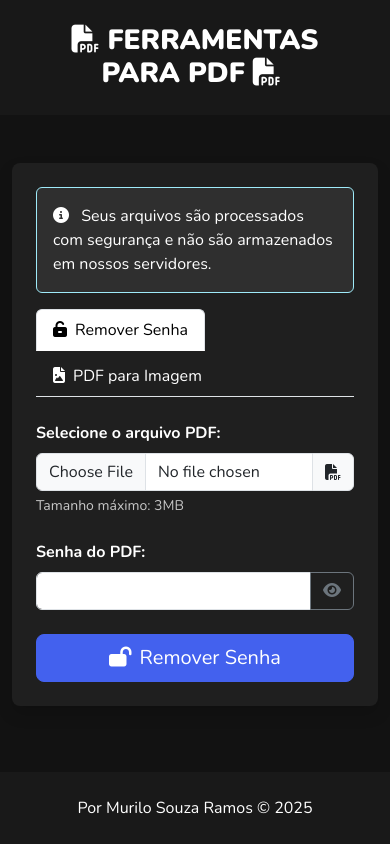
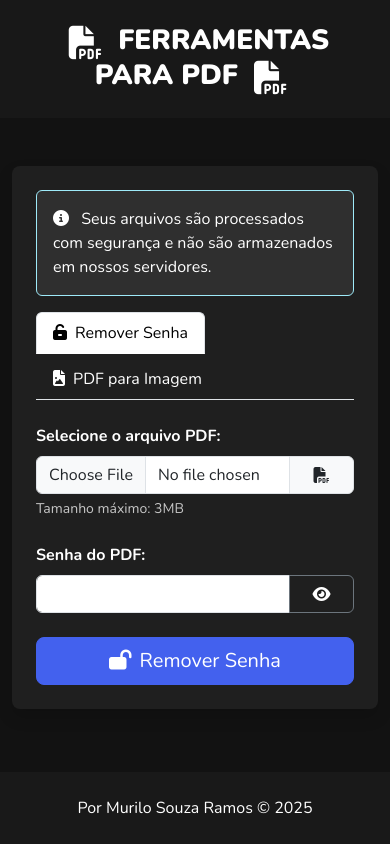
Before and after one commit to murs77r/RemoverSenhaPDF-API-Rest, a plain HTML site: page index.html in a window 390 px wide. Drawn offline with nearby package versions, Linux system fonts and the light colour scheme.

Commit message:
Adiciona novos estilos para botões e ícones, melhora a responsividade e atualiza a versão do script personalizado para v4

```diff
--- a/index.html
+++ b/index.html
@@ -5,18 +5,15 @@
     <meta name="viewport" content="width=device-width, initial-scale=1.0">
     <title>Ferramentas para PDF</title>
     <link rel="icon" type="image/png" href="https://i.ibb.co/MMdSHDp/financa.png">
-    <!-- Bootstrap CSS -->
     <link href="https://cdn.jsdelivr.net/npm/bootstrap@5.3.0/dist/css/bootstrap.min.css" rel="stylesheet">
-    <!-- Font Awesome -->
     <link rel="stylesheet" href="https://cdnjs.cloudflare.com/ajax/libs/font-awesome/6.4.0/css/all.min.css">
-    <!-- Custom CSS -->
     <link rel="stylesheet" href="style/style.css?v=6">
     <link href="https://fonts.googleapis.com/css2?family=Nunito:ital,wght@0,200..1000;1,200..1000&display=swap" rel="stylesheet">
 </head>
 <body class="d-flex flex-column min-vh-100">
     <div class="container-fluid bg-primary text-white p-4">
         <div class="container">
-            <h1><i style="margin-right: 0!important;" class="fas fa-file-pdf me-2"></i> FERRAMENTAS PARA PDF <i class="fas fa-file-pdf me-2"></i></h1>
+            <h1><i class="fas fa-file-pdf title-icon"></i> FERRAMENTAS PARA PDF <i class="fas fa-file-pdf title-icon"></i></h1>
         </div>
     </div>
 
@@ -30,7 +27,6 @@
                             Seus arquivos são processados com segurança e não são armazenados em nossos servidores.
                         </div>
 
-                        <!-- Abas (tabs) -->
                         <ul class="nav nav-tabs mb-4" id="pdfTools" style="gap: 5px;" role="tablist">
                             <li class="nav-item" role="presentation">
                                 <button class="nav-link active" id="remove-password-tab" data-bs-toggle="tab" data-bs-target="#remove-password" type="button" role="tab" aria-controls="remove-password" aria-selected="true">
@@ -44,17 +40,14 @@
                             </li>
                         </ul>
 
-                        <!-- Conteúdo das abas -->
                         <div class="tab-content" id="pdfToolsContent">
-                            <!-- Aba de remover senha -->
                             <div class="tab-pane fade show active" id="remove-password" role="tabpanel" aria-labelledby="remove-password-tab">
-                                <!-- Formulário remover senha -->
                                 <form id="pdfForm">
                                     <div class="mb-4">
                                         <label for="pdfFile" class="form-label fw-bold">Selecione o arquivo PDF:</label>
                                         <div class="input-group">
                                             <input type="file" class="form-control" id="pdfFile" accept=".pdf" required>
-                                            <label class="input-group-text" for="pdfFile"><i class="fas fa-file-pdf"></i></label>
+                                            <label class="input-group-text toggle" for="pdfFile"><i class="fas fa-file-pdf"></i></label>
                                         </div>
                                         <div class="form-text">Tamanho máximo: 3MB</div>
                                         <div id="fileInfo" class="mt-2 d-none">
@@ -66,8 +59,8 @@
                                         <label for="pdfPassword" class="form-label fw-bold">Senha do PDF:</label>
                                         <div class="input-group">
                                             <input type="password" class="form-control" id="pdfPassword" required>
-                                            <button class="btn btn-outline-secondary" type="button" id="togglePassword">
-                                                <i class="fas fa-eye"></i>
+                                            <button class="toggle btn btn-outline-secondary" type="button" id="togglePassword">
+                                                <i class="fas fa-eye eye-icon"></i>
                                             </button>
                                         </div>
                                     </div>
@@ -80,15 +73,13 @@
                                 </form>
                             </div>
 
-                            <!-- Aba de PDF para Imagem -->
                             <div class="tab-pane fade" id="pdf-to-image" role="tabpanel" aria-labelledby="pdf-to-image-tab">
-                                <!-- Formulário PDF para imagem -->
                                 <form id="convertForm">
                                     <div class="mb-4">
                                         <label for="convertFile" class="form-label fw-bold">Selecione o arquivo PDF:</label>
                                         <div class="input-group">
                                             <input type="file" class="form-control" id="convertFile" accept=".pdf" required>
-                                            <label class="input-group-text" for="convertFile"><i class="fas fa-file-pdf"></i></label>
+                                            <label class="input-group-text toggle" for="convertFile"><i class="fas fa-file-pdf"></i></label>
                                         </div>
                                         <div class="form-text">Tamanho máximo: 3MB</div>
                                         <div id="convertFileInfo" class="mt-2 d-none">
@@ -100,8 +91,8 @@
                                         <label for="convertPassword" class="form-label fw-bold">Senha do PDF (opcional):</label>
                                         <div class="input-group">
                                             <input type="password" class="form-control" id="convertPassword">
-                                            <button class="btn btn-outline-secondary" type="button" id="toggleConvertPassword">
-                                                <i class="fas fa-eye"></i>
+                                            <button class="toggle btn btn-outline-secondary" type="button" id="toggleConvertPassword">
+                                                <i class="fas fa-eye eye-icon"></i>
                                             </button>
                                         </div>
                                     </div>
@@ -115,7 +106,6 @@
                             </div>
                         </div>
 
-                        <!-- Indicador de progresso -->
                         <div class="mt-4 d-none" id="progressContainer">
                             <p class="text-center"><i class="fas fa-spinner fa-spin me-2"></i>Processando...</p>
                             <div class="progress">
@@ -123,7 +113,6 @@
                             </div>
                         </div>
 
-                        <!-- Resultado (mantido mas não será mais exibido diretamente) -->
                         <div class="mt-4 d-none" id="resultContainer">
                             <div class="alert alert-success">
                                 <i class="fas fa-check-circle me-2"></i><span id="resultMessage">Arquivo processado com sucesso!</span>
@@ -135,7 +124,6 @@
                             </div>
                         </div>
 
-                        <!-- Erro -->
                         <div class="mt-4 d-none" id="errorContainer">
                             <div class="alert alert-danger">
                                 <i class="fas fa-exclamation-circle me-2"></i>
@@ -154,7 +142,6 @@
         </div>
     </footer>
 
-    <!-- Modal de Download -->
     <div class="modal fade" id="downloadModal" tabindex="-1" aria-labelledby="downloadModalLabel" aria-hidden="true">
         <div class="modal-dialog modal-dialog-centered">
             <div class="modal-content bg-primary text-white">
@@ -163,7 +150,6 @@
                     <button type="button" class="btn-close btn-close-white" data-bs-dismiss="modal" aria-label="Fechar"></button>
                 </div>
                 <div class="modal-body text-center">
-                    <!-- Removendo o parágrafo que duplica a mensagem -->
                     <div class="d-grid gap-2">
                         <a id="modalDownloadBtn" class="btn btn-light btn-lg" href="#" download>
                             <i class="fas fa-download me-2"></i><span id="modalDownloadBtnText">Clique aqui para baixar o arquivo!</span>
@@ -174,9 +160,7 @@
         </div>
     </div>
 
-    <!-- Bootstrap JS -->
     <script src="https://cdn.jsdelivr.net/npm/bootstrap@5.3.0/dist/js/bootstrap.bundle.min.js"></script>
-    <!-- Script personalizado -->
-    <script src="script/script.js?v=3"></script>
+    <script src="script/script.js?v=4"></script>
 </body>
 </html>
--- a/style/style.css
+++ b/style/style.css
@@ -14,6 +14,11 @@ body {
 .card-body {
     padding: 2rem;
 }
+
+.btn:hover {
+    background-color: #ffffff45!important;
+}
+
 
 .btn-primary {
     background-color: #4361ee;
@@ -66,7 +71,6 @@ footer {
     margin-top: auto;
 }
 
-/* Animação sutil */
 .btn, .card {
     transition: all 0.3s ease;
 }
@@ -85,12 +89,10 @@ h1 {
     margin: 0px !important;
 }
 
-/* Substituindo a regra atual */
 .nav-link:hover:not(.active), .nav-link {
     color: rgba(255, 255, 255, 0.8) !important;
 }
 
-/* Novas regras para melhor controle dos estados dos links */
 .nav-link {
     color: rgb(255 255 255) !important
 }
@@ -107,6 +109,28 @@ h1 {
     padding: 10px 15px!important;
 }
 
+.toggle {
+    width: 65px;
+    display: flex;
+    justify-content: center;
+    align-items: center;
+    cursor: pointer;
+}
+
+.eye-icon {
+    color: #fff;
+    font-size: 1rem;
+    display: inline-flex;
+    align-items: center;
+    justify-content: center;
+}
+
+.title-icon {
+    margin: 0 0.5rem;
+    font-size: 1.2em;
+    vertical-align: middle;
+}
+
 @media (max-width: 576px) {
     .card-body {
         padding: 1.5rem;
```
Also changed, not shown: script/script.js (+0 -49 lines).
